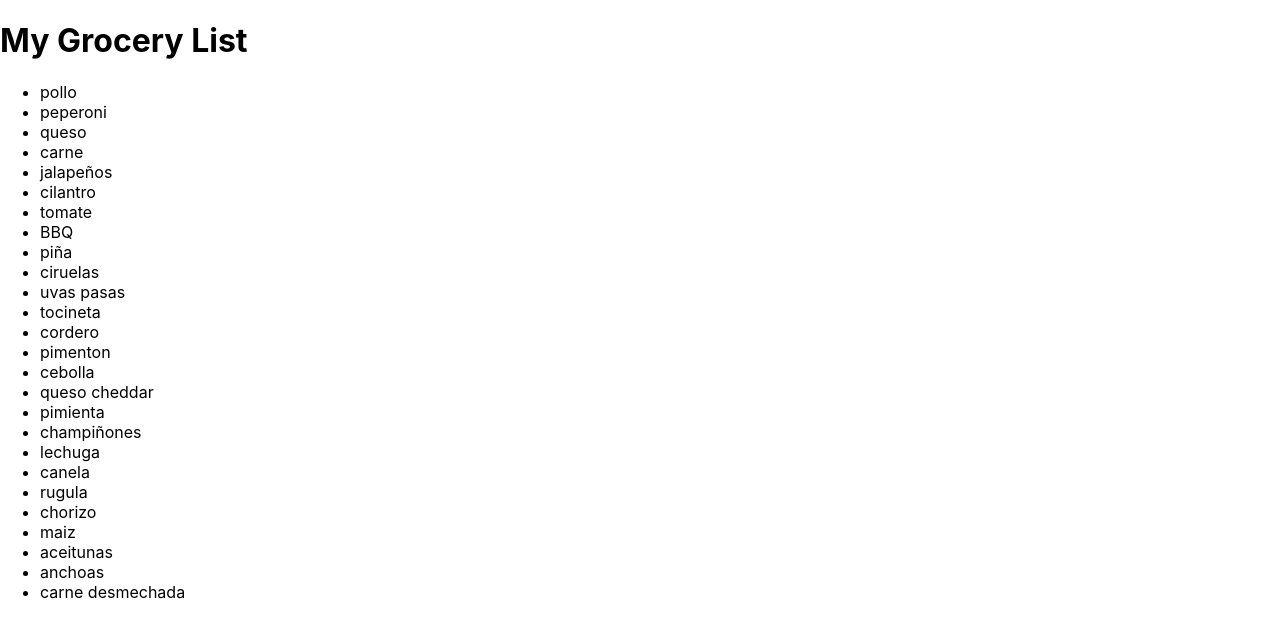
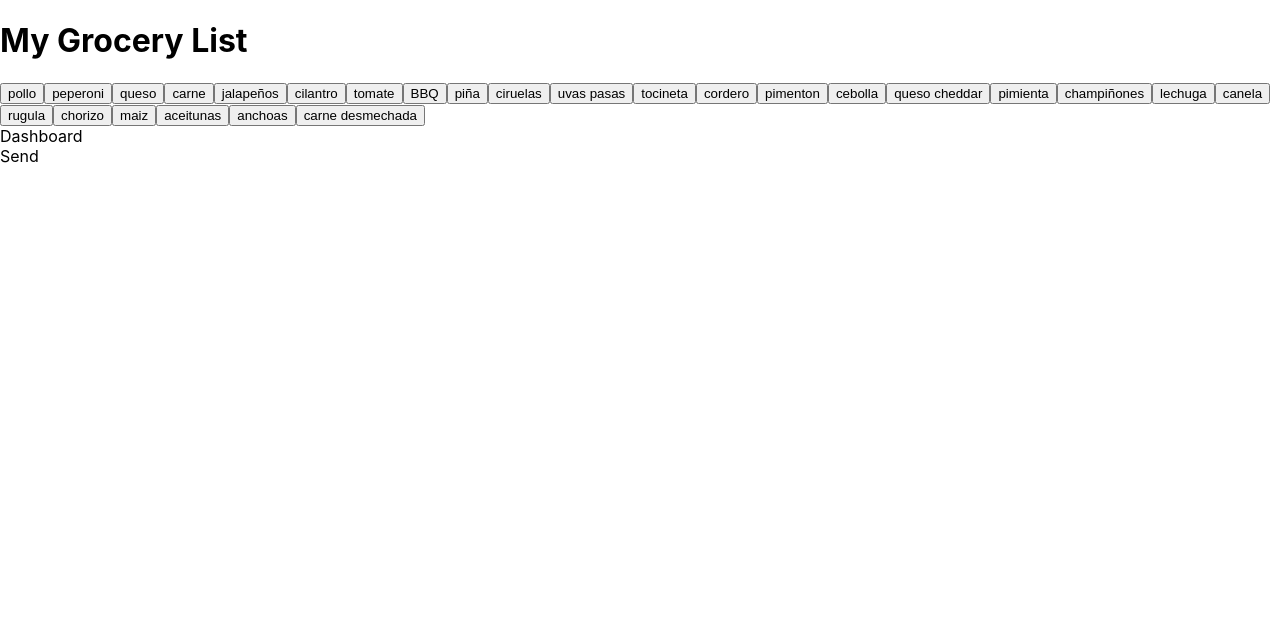
Before and after one commit to johanjaguardev/pizza-maker, a React (Create React App) app: page / in a window 1280 px wide. Shown: the top 638 px of the page. Built offline with nearby package versions, Linux system fonts and the light colour scheme; data requests are answered from the project's data file.

Commit message:
first 3 componentes, send, create and dashboard

```diff
--- a/src/App.js
+++ b/src/App.js
@@ -1,28 +1,17 @@
-import React, { useEffect, useState } from 'react'
+import React from 'react'
+import { PizzaCreate } from './PizzaCreate'
+import { PizzaDashboard } from './PizzaDashboard'
+import { PizzaSend } from './PizzaSend'
 import './App.css'
-import { getIngredientes } from './services/ingredients'
 
 function App() {
-  const [ingredientes, setIngredientes] = useState([])
-
-  useEffect(() => {
-    let mounted = true;
-    getIngredientes()
-      .then(ingredientes => {
-        if(mounted) {
-          setIngredientes(ingredientes)
-        }
-      })
-    return () => mounted = false;
-  }, [])
-
   return (
-    <div className="wrapper">
+    <React.Fragment>
       <h1>My Grocery List</h1>
-      <ul>
-        {ingredientes.map(ingrediente => <li key={ingrediente.id}>{ingrediente.nombre}</li>)}
-      </ul>
-    </div>
+      <PizzaCreate></PizzaCreate>
+      <PizzaDashboard></PizzaDashboard>
+      <PizzaSend></PizzaSend>
+    </React.Fragment>
   )
 }
 
--- /dev/null
+++ b/src/PizzaCreate/index.js
@@ -0,0 +1,24 @@
+import React, { useEffect, useState } from 'react'
+import { getIngredientes } from './../services/ingredients'
+function PizzaCreate() {
+  const [ingredientes, setIngredientes] = useState([])
+
+  useEffect(() => {
+    let mounted = true;
+    getIngredientes()
+      .then(ingredientes => {
+        if(mounted) {
+          setIngredientes(ingredientes)
+        }
+      })
+    return () => mounted = false;
+  }, [])
+
+  return(
+    <div className="Pizza Create">
+       {ingredientes.map(ingrediente => <button key={ingrediente.id}>{ingrediente.nombre}</button>)}
+    </div>
+  )
+}
+
+export { PizzaCreate }
--- /dev/null
+++ b/src/PizzaDashboard/index.js
@@ -0,0 +1,6 @@
+import React from 'react'
+function PizzaDashboard() {
+  return(<div className="dashboard">Dashboard</div>)
+}
+
+export { PizzaDashboard }
--- /dev/null
+++ b/src/PizzaSend/index.js
@@ -0,0 +1,9 @@
+import React from "react"
+
+function PizzaSend() {
+  return (
+    <div className="send">Send</div>
+  )
+}
+
+export { PizzaSend }
```
